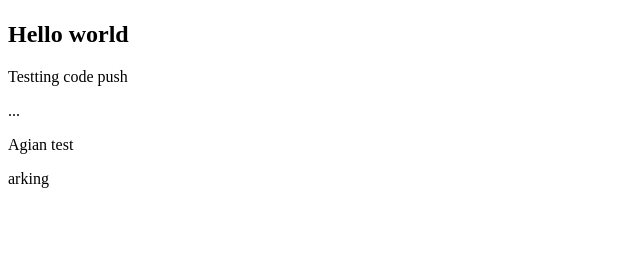
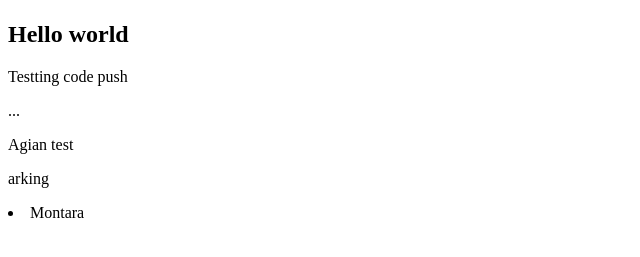
Before and after one commit to raghavraja/jsLearning, a plain HTML site: page index.html in a window 1280 px wide. Shown: the part 59-316 px from the top of the page, without its empty margins (0-640 px from the left). Drawn offline with Linux system fonts and the light colour scheme.

Commit message:
Update index.html

```diff
--- a/index.html
+++ b/index.html
@@ -15,5 +15,6 @@
     ...
     <p>Agian test</p>
     <p>arking</p>
+    <li>Montara</li>
 </body>
 </html>
```
